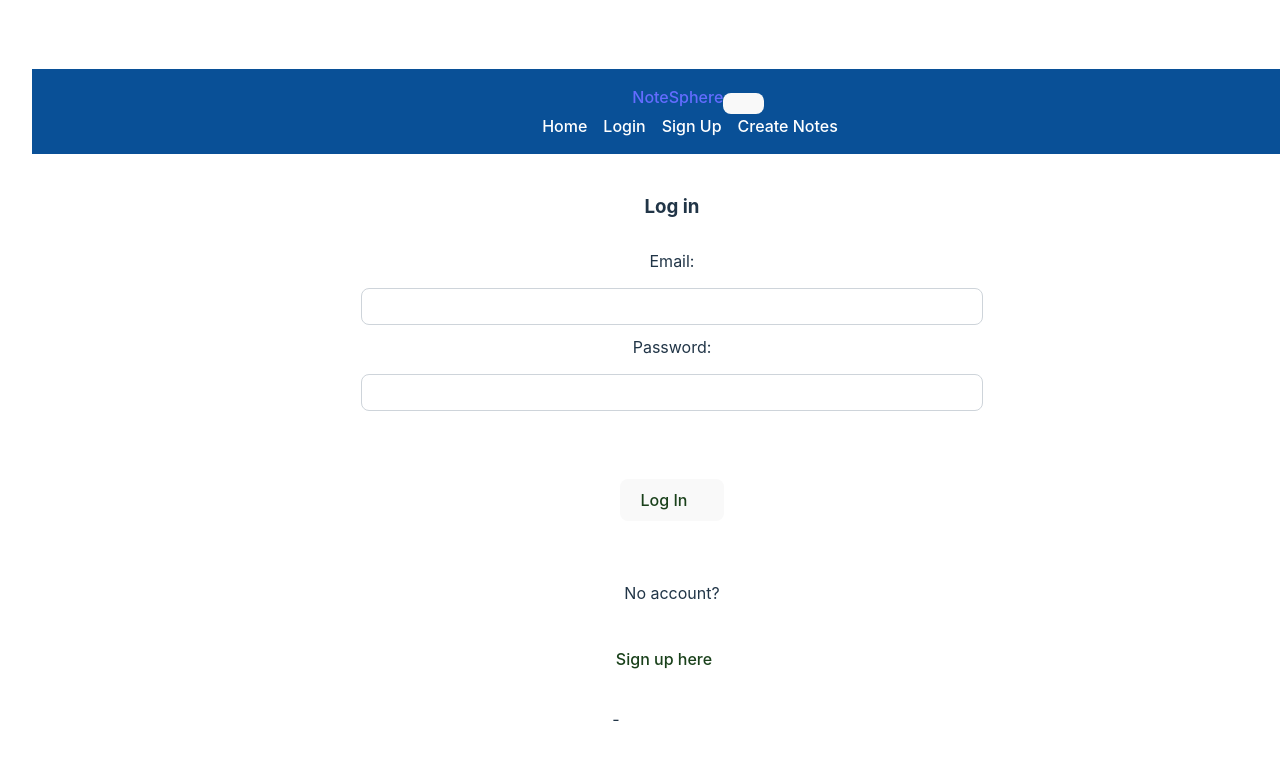
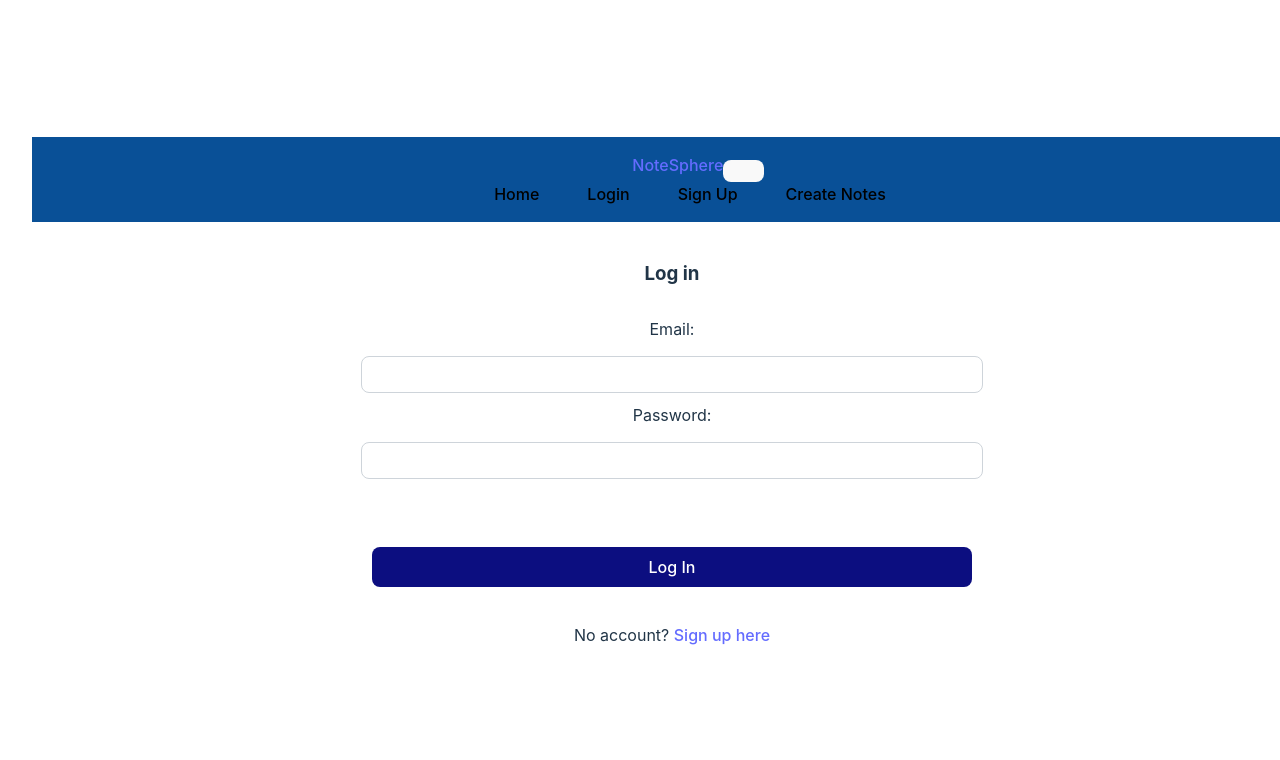
Before and after one commit to pretli123/comp231-401-Team-6-W24-, a React (Vite) app in the folder reactfrontend/: page /login in a window 1280 px wide. Shown: the top 760 px of the page. Built offline with nearby package versions, Linux system fonts and the light colour scheme.

Commit message:
added valdiation and css to the header, and created footer. footer is not importing. needs fix

```diff
--- a/reactfrontend/src/App.jsx
+++ b/reactfrontend/src/App.jsx
@@ -7,6 +7,7 @@ import {
 } from "react-router-dom";
 
 import Header from './components/Header'; // Import the Header component
+
 import EditNote from './components/EditNote';
 import ShowNote from './components/ShowNote';
 import ListNotes from "./components/ListNotes";
@@ -37,6 +38,7 @@ function App() {
             <Route path="editnote/:id" element={<EditNote />} />
           </Routes>
         </div>
+        <footer /> {/**this is the footer */}
       </div>
     </Router>
   )
--- a/reactfrontend/src/components/Header.css
+++ b/reactfrontend/src/components/Header.css
@@ -10,7 +10,14 @@
 
   /* Style for the navigation links */
   .nav-link {
-    color: #ffffff; /* White text */
-    margin-right: 1rem; /* Add some spacing between links */
-    text-decoration: none; /* Remove default underline */
+    color: black;
+    margin-right: 1rem;
+    text-decoration: none;
+    padding: 0.5rem 1rem;
+    border-radius: 0.25rem;
+    transition: background-color 0.3s ease;
   }
+
+  .nav-link:hover {
+    background-color: rgba(255, 255, 255, 0.1);
+  }
--- a/reactfrontend/src/components/Login.jsx
+++ b/reactfrontend/src/components/Login.jsx
@@ -1,40 +1,44 @@
 import { useState, useEffect } from 'react';
 import axios from "axios";
 import { useNavigate, Link } from 'react-router-dom';
-import './login.css'
-
+import './login.css';
 
 const Login = () => {
-
   const navigate = useNavigate();
-
-
   const [email, setEmail] = useState('');
   const [password, setPassword] = useState('');
+  const [error, setError] = useState('');
+
+  const validateForm = () => {
+    if (!email.trim()) {
+      setError("Please enter your email");
+      return false;
+    }
+    if (!password.trim()) {
+      setError("Please enter your password");
+      return false;
+    }
+    return true;
+  };
 
   const handleSubmit = async (e) => {
     e.preventDefault();
+    if (!validateForm()) return;
 
-    try{
-      await axios.post('http://localhost:3001/app/signup', {
+    try {
+      const res = await axios.post('http://localhost:3001/app/login', {
         email,
         password
-      })
-      .then(res =>{
-        if (res.data === "exist") {
-          navigate("/home", { state: { id: email } });
-      } else if (res.data === "not exist") {
-          navigate("/home", { state: { id: email } });
-          alert("You did not sign up");
+      });
+
+      if (res.data.success) {
+        navigate("/home", { state: { id: email } });
+      } else {
+        setError("Email or password is incorrect");
       }
-      })
-      .catch(e =>{
-        alert("Email or Password is incorrect")
-        console.log(e);
-      })
-
-      }catch (e) {
-    console.log(e);
+    } catch (error) {
+      setError("An error occurred. Please try again later.");
+      console.error(error);
     }
   };
 
@@ -62,13 +66,11 @@ const Login = () => {
         />
         <br />
         <br />
-        <button type="button" class="btn btn-primary"><a href="/LoginConfirm" className="nav-link">Log In</a></button>
-        <br />
-        <p>No account?</p>
-        <p><a href="/signup" className="nav-link">Sign up here</a></p>
+        <button type="submit" className="btn btn-primary">Log In</button>
+        {error && <p>{error}</p>}
+      </form>
 
-      </form>-
-      <Link to="/signup" className="nav-link">Sign up here</Link>
+      <p>No account? <Link to="/signup">Sign up here</Link></p>
     </div>
   );
 };
```
Also changed, not shown: reactfrontend/src/components/Footer.jsx (added, +13 -0 lines).
